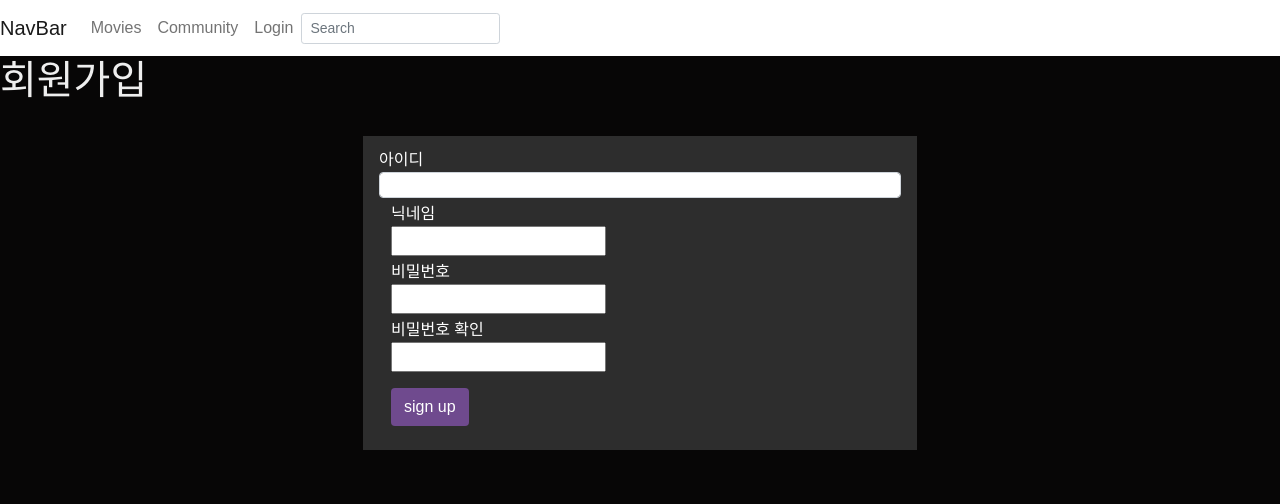
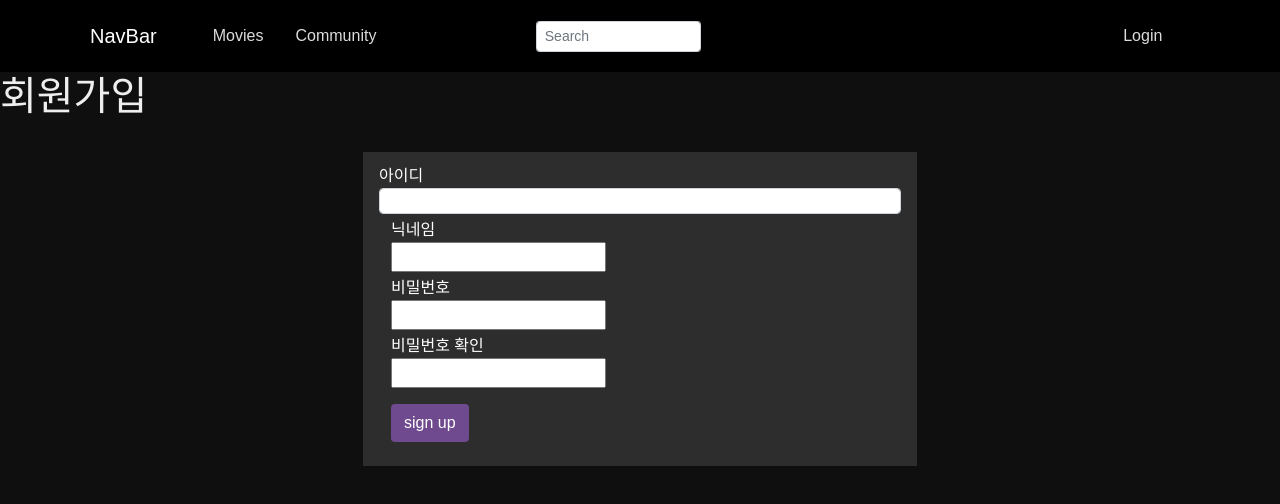
Before and after one commit to KSoonYo/movie_info_website, a Vue app in the folder final-pjt-front/: page /signup in a window 1280 px wide. Shown: the top 504 px of the page. Built offline with nearby package versions, Linux system fonts and the light colour scheme; no server answers; a web font is replaced by a local one; what vue-js-modal would draw is missing.

Commit message:
navbar styling

```diff
--- a/final-pjt-front/src/App.vue
+++ b/final-pjt-front/src/App.vue
@@ -26,7 +26,7 @@ export default {
   overflow: auto;
 
   /* background: linear-gradient(to right, rgba(9, 8, 10, 0.795) 0%, rgba(19, 17, 15, 0.959) 80%, rgb(22, 21, 21) 100%); */
-  background: rgb(7, 6, 6);
+  background: rgb(15, 15, 15);
   color: rgb(238, 238, 238);
 }
 
--- a/final-pjt-front/src/components/NavBar.vue
+++ b/final-pjt-front/src/components/NavBar.vue
@@ -1,44 +1,59 @@
 <template>
-  <div>
-     <b-navbar toggleable="lg" type="light" class="backg-black">
+  <div class="backg-black py-2">
+    <b-navbar toggleable="lg" type="light" class="container">
       <b-navbar-nav>
-        <b-navbar-brand class="logo" @click="$router.push('/').catch(()=>{})">NavBar</b-navbar-brand>
+        <b-navbar-brand class="logo text-white ms-2 me-5" @click="$router.push('/').catch(()=>{})">NavBar</b-navbar-brand>
       </b-navbar-nav>
 
-      <b-navbar-toggle target="nav-collapse"></b-navbar-toggle>
+      <b-navbar-toggle target="nav-collapse" style="background-color: white;"></b-navbar-toggle>
 
       <b-collapse id="nav-collapse" is-nav>
-        <b-navbar-nav>
+        <!-- <div class="d-flex"> -->
+          <b-navbar-nav class="col-lg-1">
             <b-nav-item @click="$router.push({name: 'TotalMovie'}).catch(()=>{})"> Movies </b-nav-item>
+          </b-navbar-nav>
+
+          <b-navbar-nav class="col-lg-1">
             <b-nav-item @click="$router.push({name: 'AllCommunity'}).catch(()=>{})">Community</b-nav-item>
           </b-navbar-nav>
+        <!-- </div> -->
 
-        <b-navbar-nav v-if="!isLogin">
-          <b-nav-item @click="showModal">Login</b-nav-item>
-        </b-navbar-nav>
-
-        <b-navbar-nav v-else>
-          <b-nav-item  @click="logOut">Logout</b-nav-item>
-          <b-nav-item  @click="showMyProfile" class="d-inline d-lg-none">Profile</b-nav-item>
-          <b-nav-text class="me-2">
-            <a v-if="isSuperUser" :href="adminUrl" class="text-secondary text-decoration-none">관리자 페이지</a>
-          </b-nav-text>
-        </b-navbar-nav>
-
-        <b-navbar-nav>
+        <!-- <div> -->
+          <b-navbar-nav class="col-lg-2 offset-lg-2">
             <b-nav-form @submit="search">
               <b-form-input v-model="searchContent" size="sm" class="mr-sm-2" placeholder="Search"></b-form-input>
             </b-nav-form>
           </b-navbar-nav>
+        <!-- </div> -->
 
-      </b-collapse>
-      <login-modal v-if="!hideModal"></login-modal>
+        <!-- <div class="d-flex"> -->
+          <b-navbar-nav v-if="!isLogin" class="col-lg-1 offset-lg-5">
+            <b-nav-item @click="showModal">Login</b-nav-item>
+          </b-navbar-nav>
 
-      <b-navbar-nav class="d-none d-lg-block">
+          <b-navbar-nav v-if="isLogin" class="col-lg-2 offset-lg-2">
+            <b-nav-text class="me-2">
+              <a v-if="isSuperUser" :href="adminUrl" class="text-decoration-none my-a">관리자 페이지</a>
+            </b-nav-text>
+          </b-navbar-nav>
+
+          <b-navbar-nav v-if="isLogin" class="d-lg-none col-lg-1">
+            <b-nav-item  @click="showMyProfile">Profile</b-nav-item>
+          </b-navbar-nav>
+
+          <b-navbar-nav v-if="isLogin" class="col-lg-1">
+            <b-nav-item  @click="logOut">Logout</b-nav-item>
+          </b-navbar-nav>
+        <!-- </div> -->
+
+          <b-navbar-nav class="d-none d-lg-block col-lg-1">
             <b-nav-item>
               <img v-if="isLogin" v-b-toggle.sidebar-right src="../assets/logo.png" width="50px" height="30px" alt="">
             </b-nav-item>
           </b-navbar-nav>
+      </b-collapse>
+      <login-modal v-if="!hideModal"></login-modal>
+
 
       <b-sidebar id="sidebar-right" width="250px" title="프로필 페이지" right shadow>
         <div class="px-3 py-2">
@@ -149,10 +164,26 @@ export default {
 }
 
 .backg-black {
-  background-color: white;
+  background-color: rgb(0, 0, 0);
 }
 
-.text-white {
+.text-white{
   color: white;
 }
+
+.nav-item > a{
+  color: rgb(220, 220, 220) !important;
+}
+
+.nav-item > a:hover{
+  color: white !important;
+}
+
+.my-a {
+  color: rgb(220, 220, 220) !important;
+}
+
+.my-a:hover{
+  color: white !important;
+}
 </style>
--- a/final-pjt-front/src/store/index.js
+++ b/final-pjt-front/src/store/index.js
@@ -532,7 +532,7 @@ export default new Vuex.Store({
     getArticles({commit}){
       axios.get('/articles/')
         .then(res=>{
-          commit('SET_ARTICLES', res.data.results)
+          commit('SET_ARTICLES', res.data)
         })
     },
 
```
Lines whose indentation alone changed are shown as unchanged.
